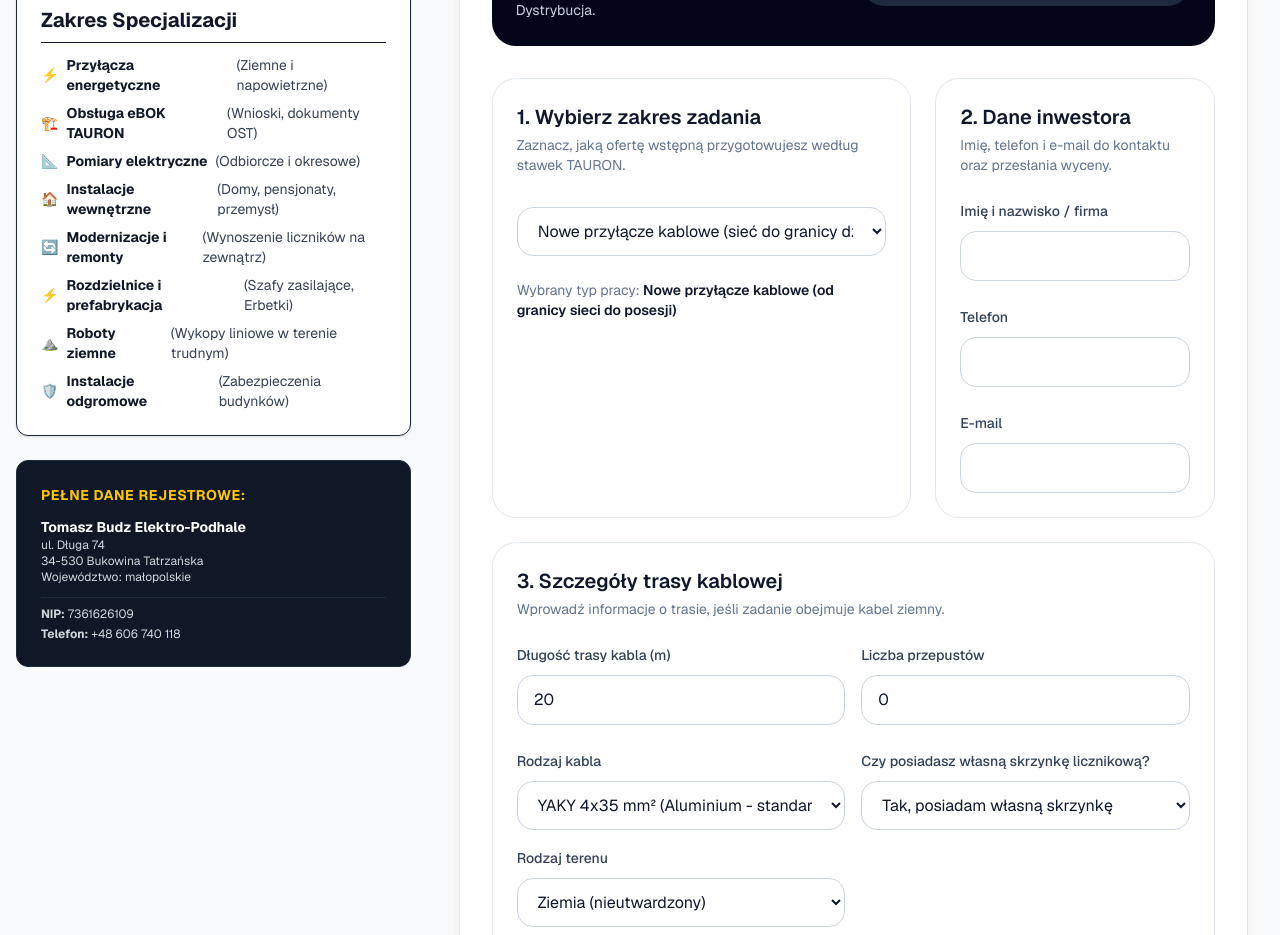
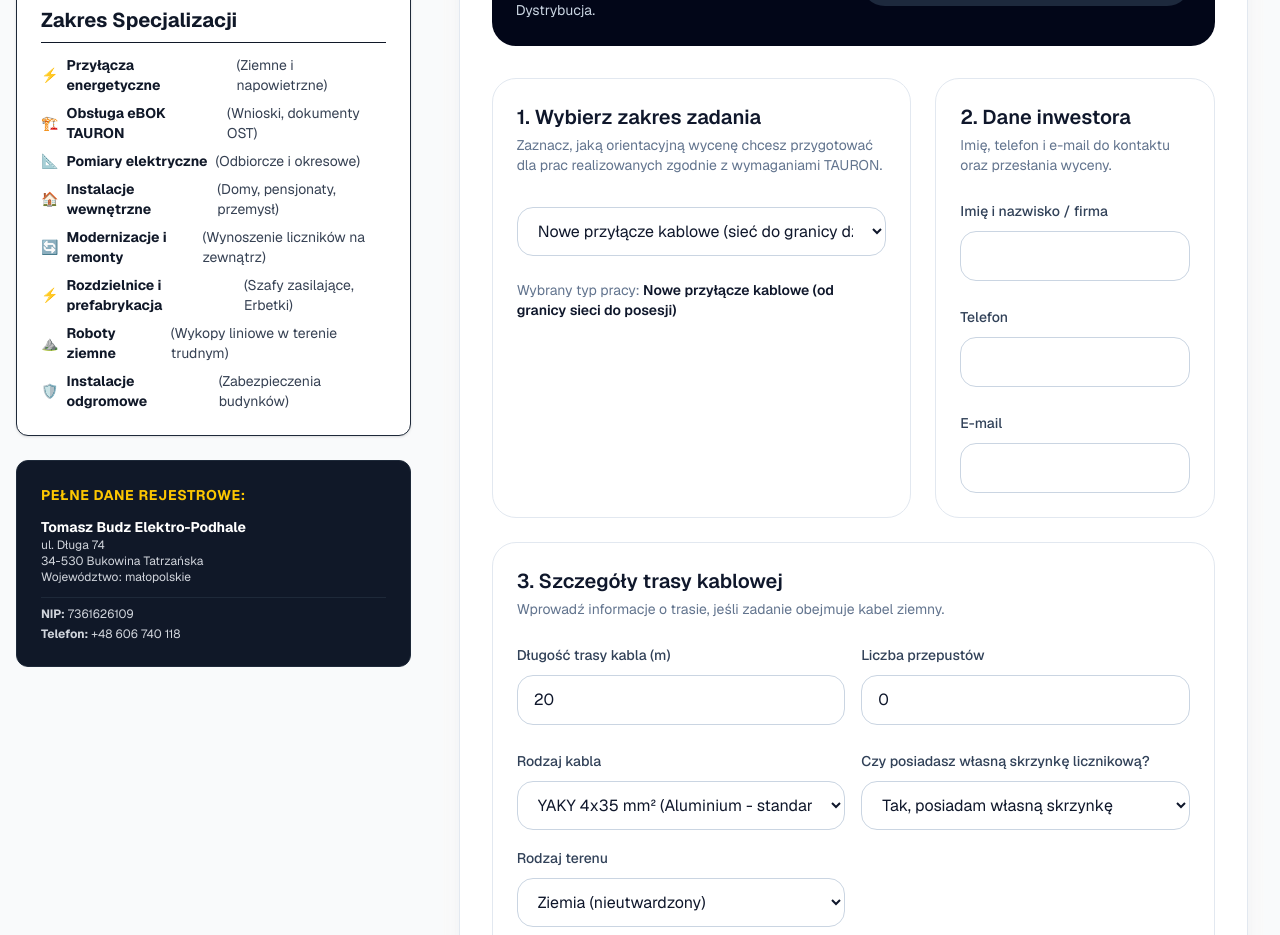
Before and after one commit to kamery601/Tomaszbudz, a Next.js app: page / in a window 1280 px wide. Shown: the part 860-1795 px from the top of the page. Built offline with nearby package versions, Linux system fonts and the light colour scheme.

Commit message:
Adjust Tauron wording in estimate form

```diff
--- a/src/components/EstimateCalculator.tsx
+++ b/src/components/EstimateCalculator.tsx
@@ -96,7 +96,7 @@ export default function EstimateCalculator() {
             <div className="space-y-6 rounded-3xl border border-slate-200 p-6">
               <div>
                 <h2 className="text-xl font-semibold text-slate-900">1. Wybierz zakres zadania</h2>
-                <p className="mt-1 text-sm text-slate-500">Zaznacz, jaką ofertę wstępną przygotowujesz według stawek TAURON.</p>
+                <p className="mt-1 text-sm text-slate-500">Zaznacz, jaką orientacyjną wycenę chcesz przygotować dla prac realizowanych zgodnie z wymaganiami TAURON.</p>
               </div>
               <select
                 value={formData.jobType}
```
